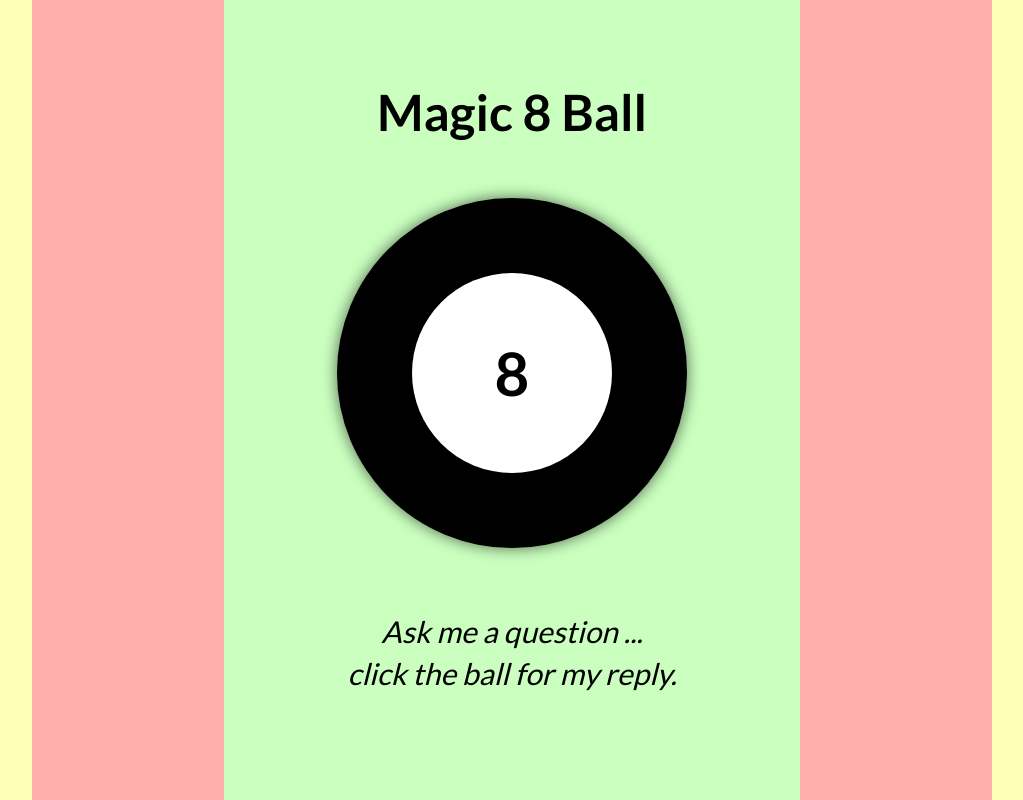
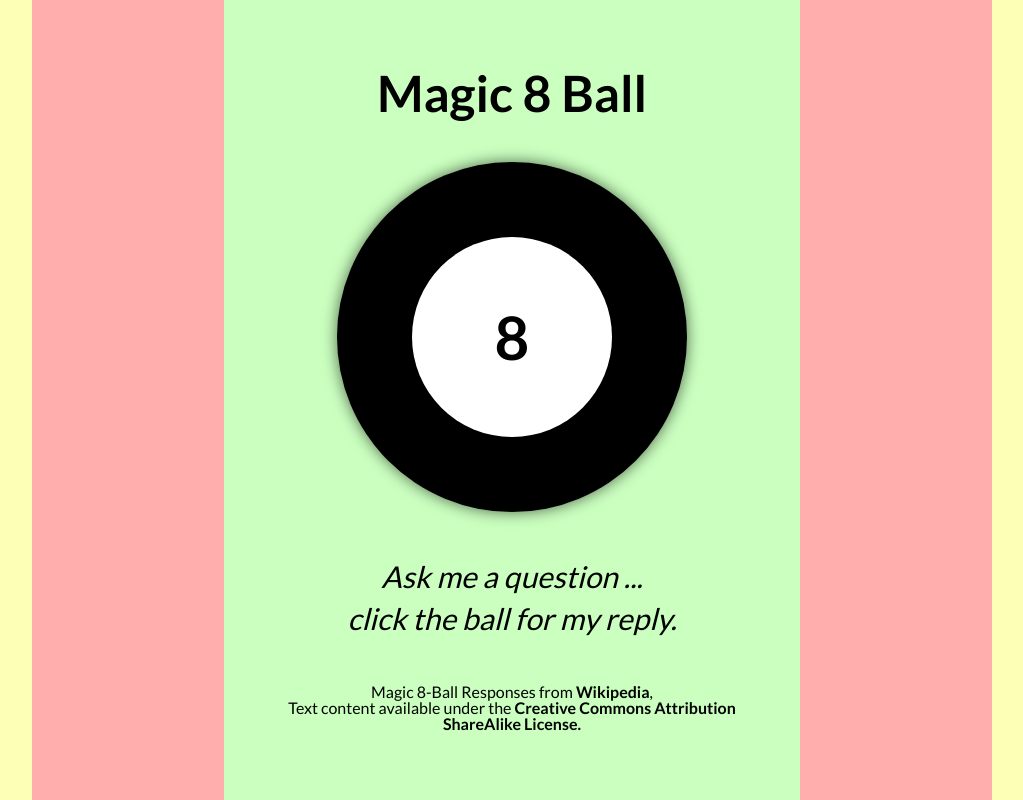
Before and after one commit to ginabethrussell/magic8-ball, a plain HTML site: page index.html in a window 1280 px wide. Shown: the whole page, without its empty margins (128-1151 px from the left). Drawn offline with Linux system fonts and the light colour scheme.

Commit message:
added 20 original sayings, included citation and licensing

```diff
--- a/index.html
+++ b/index.html
@@ -31,6 +31,9 @@
                 </main>
                 <footer>
                     <h2>Ask me a question ... <br> click the ball for my reply.</h2>
+                    <p>Magic 8-Ball Responses from <a href="https://en.wikipedia.org/w/index.php?title=Magic_8-Ball&oldid=974667085">Wikipedia</a>, <br>Text content available
+                    under the <a href="https://en.wikipedia.org/wiki/Wikipedia:Text_of_Creative_Commons_Attribution-ShareAlike_3.0_Unported_License">Creative Commons
+                        Attribution ShareAlike License.</a></p>
                 </footer>
             </div>
 
--- a/styles.css
+++ b/styles.css
@@ -138,6 +138,16 @@ footer h2 {
     margin-bottom: 20px;
     line-height: 1.4;
 }
+footer p {
+    margin-top: 25px;
+    font-size: 1.6rem;
+    text-align: center;
+}
+footer p a {
+    text-decoration: none;
+    color: black;
+    font-weight: 700;
+}
 @keyframes shake {
     10%, 90% {
       transform: translate3d(-1px, 0, 0);
```
